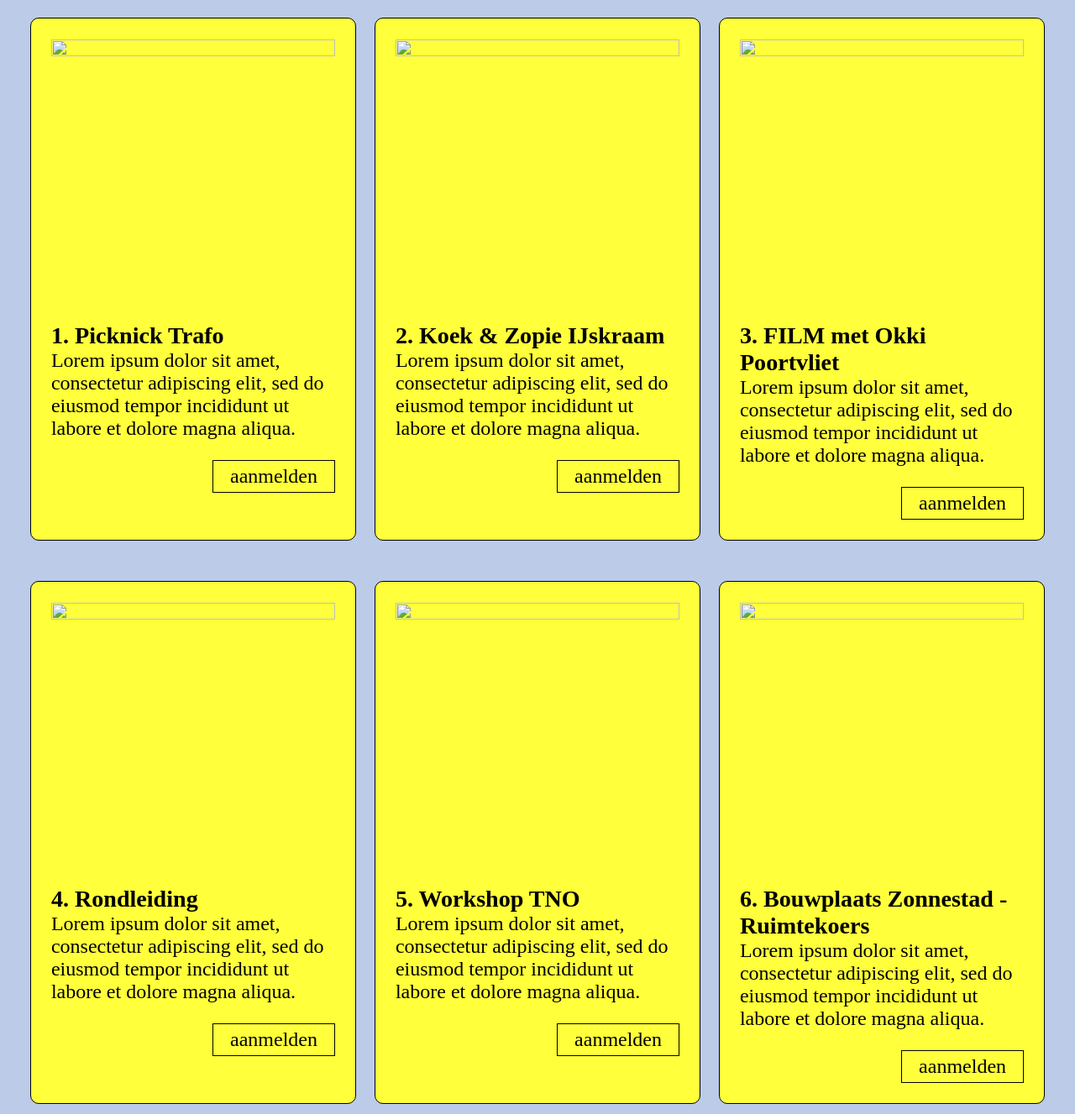
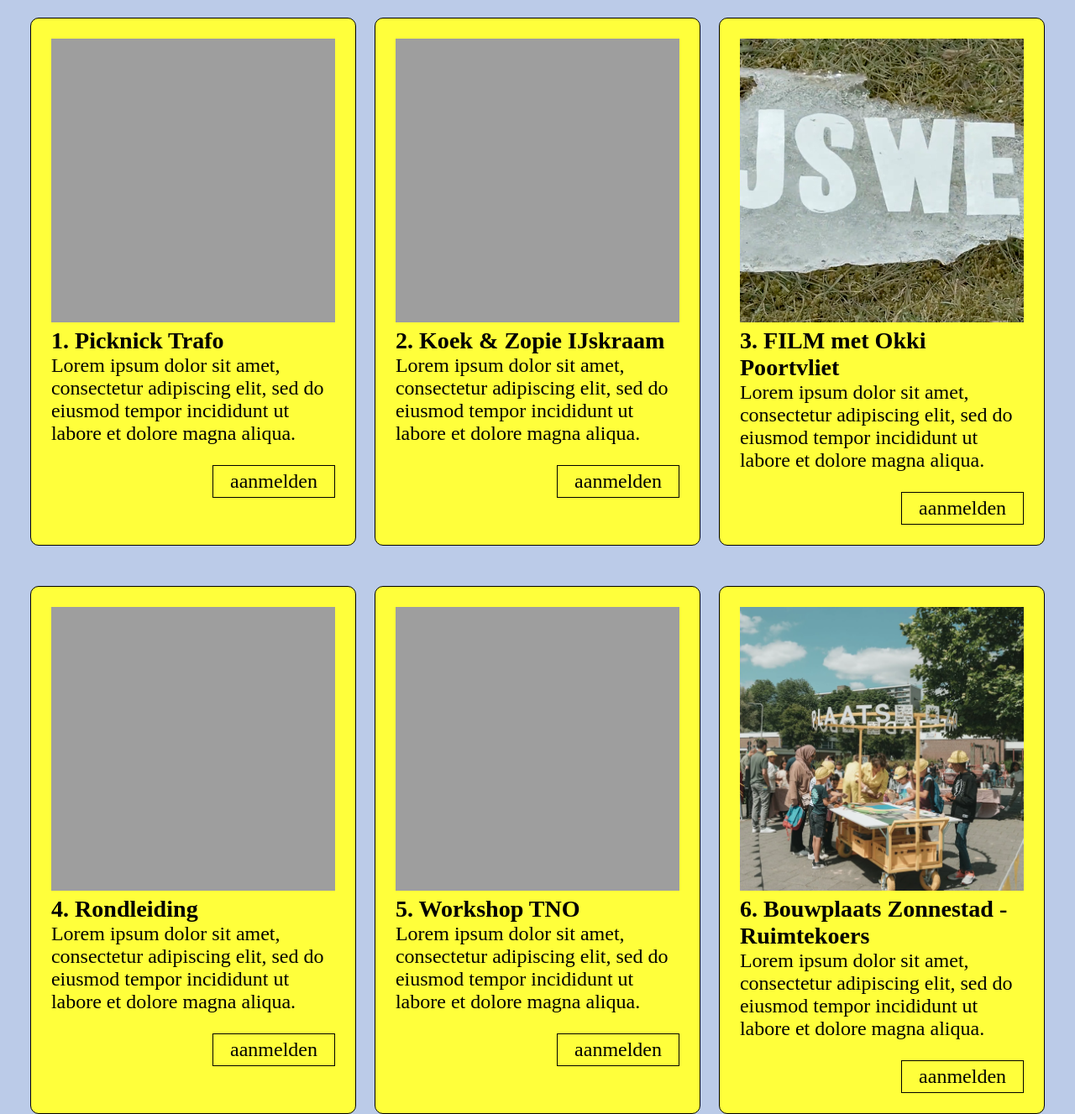
Before and after one commit to JanineZielman/zomerijsbaan, a plain HTML site: page index.html in a window 1280 px wide. Shown: the part 2497-3824 px from the top of the page at 84% size. Drawn offline with Linux system fonts and the light colour scheme; the site is published under a folder, as on GitHub Pages, so addresses that start at the root find nothing; a web font is replaced by a local one.

Commit message:
small fix

```diff
--- a/index.html
+++ b/index.html
@@ -54,63 +54,63 @@
       <h2>Programma</h2>
       <div class="items">
         <div class="programma-item">
-          <img src="/programma/IMGL1455-min.jpg" />
+          <img src="./programma/IMGL1455-min.jpg" />
           <h3>1. Picknick Trafo</h3>
           <p>Lorem ipsum dolor sit amet, consectetur adipiscing elit, sed do eiusmod tempor incididunt ut labore et
             dolore magna aliqua. </p>
           <div class="button">aanmelden</div>
         </div>
         <div class="programma-item">
-          <img src="/programma/StrijpS_Ketelhuisplein_ItGietOan_CleoGoossens_23102023_03LR.JPG" />
+          <img src="./programma/StrijpS_Ketelhuisplein_ItGietOan_CleoGoossens_23102023_03LR.JPG" />
           <h3>2. Koek & Zopie IJskraam</h3>
           <p>Lorem ipsum dolor sit amet, consectetur adipiscing elit, sed do eiusmod tempor incididunt ut labore et
             dolore magna aliqua. </p>
           <div class="button">aanmelden</div>
         </div>
         <div class="programma-item">
-          <img src="/programma/IJSwee3.jpg" />
+          <img src="./programma/IJSwee3.jpg" />
           <h3>3. FILM met Okki Poortvliet</h3>
           <p>Lorem ipsum dolor sit amet, consectetur adipiscing elit, sed do eiusmod tempor incididunt ut labore et
             dolore magna aliqua. </p>
           <div class="button">aanmelden</div>
         </div>
         <div class="programma-item">
-          <img src="/programma/IMG_7494.jpg" />
+          <img src="./programma/IMG_7494.jpg" />
           <h3>4. Rondleiding</h3>
           <p>Lorem ipsum dolor sit amet, consectetur adipiscing elit, sed do eiusmod tempor incididunt ut labore et
             dolore magna aliqua. </p>
           <div class="button">aanmelden</div>
         </div>
         <div class="programma-item">
-          <img src="/programma/IMG_7494.jpg" />
+          <img src="./programma/IMG_7494.jpg" />
           <h3>5. Workshop TNO</h3>
           <p>Lorem ipsum dolor sit amet, consectetur adipiscing elit, sed do eiusmod tempor incididunt ut labore et
             dolore magna aliqua. </p>
           <div class="button">aanmelden</div>
         </div>
         <div class="programma-item">
-          <img src="/programma/LowRes-CecileBokPhotography-2171.jpg-2.webp" />
+          <img src="./programma/LowRes-CecileBokPhotography-2171.jpg-2.webp" />
           <h3>6. Bouwplaats Zonnestad - Ruimtekoers</h3>
           <p>Lorem ipsum dolor sit amet, consectetur adipiscing elit, sed do eiusmod tempor incididunt ut labore et
             dolore magna aliqua. </p>
           <div class="button">aanmelden</div>
         </div>
         <div class="programma-item">
-          <img src="/programma/VCA_Musis-58.jpg" />
+          <img src="./programma/VCA_Musis-58.jpg" />
           <h3>7. Zomerijsbaan Symposium</h3>
           <p>Lorem ipsum dolor sit amet, consectetur adipiscing elit, sed do eiusmod tempor incididunt ut labore et
             dolore magna aliqua. </p>
           <div class="button">aanmelden</div>
         </div>
         <div class="programma-item">
-          <img src="/programma/IMG_9765.jpg" />
+          <img src="./programma/IMG_9765.jpg" />
           <h3>8. LIVE Energie Weerbericht</h3>
           <p>Lorem ipsum dolor sit amet, consectetur adipiscing elit, sed do eiusmod tempor incididunt ut labore et
             dolore magna aliqua. </p>
           <div class="button">aanmelden</div>
         </div>
         <div class="programma-item">
-          <img src="/programma/IMG_7494.jpg" />
+          <img src="./programma/IMG_7494.jpg" />
           <h3>9. Expositie</h3>
           <p>Lorem ipsum dolor sit amet, consectetur adipiscing elit, sed do eiusmod tempor incididunt ut labore et
             dolore magna aliqua. </p>
```
